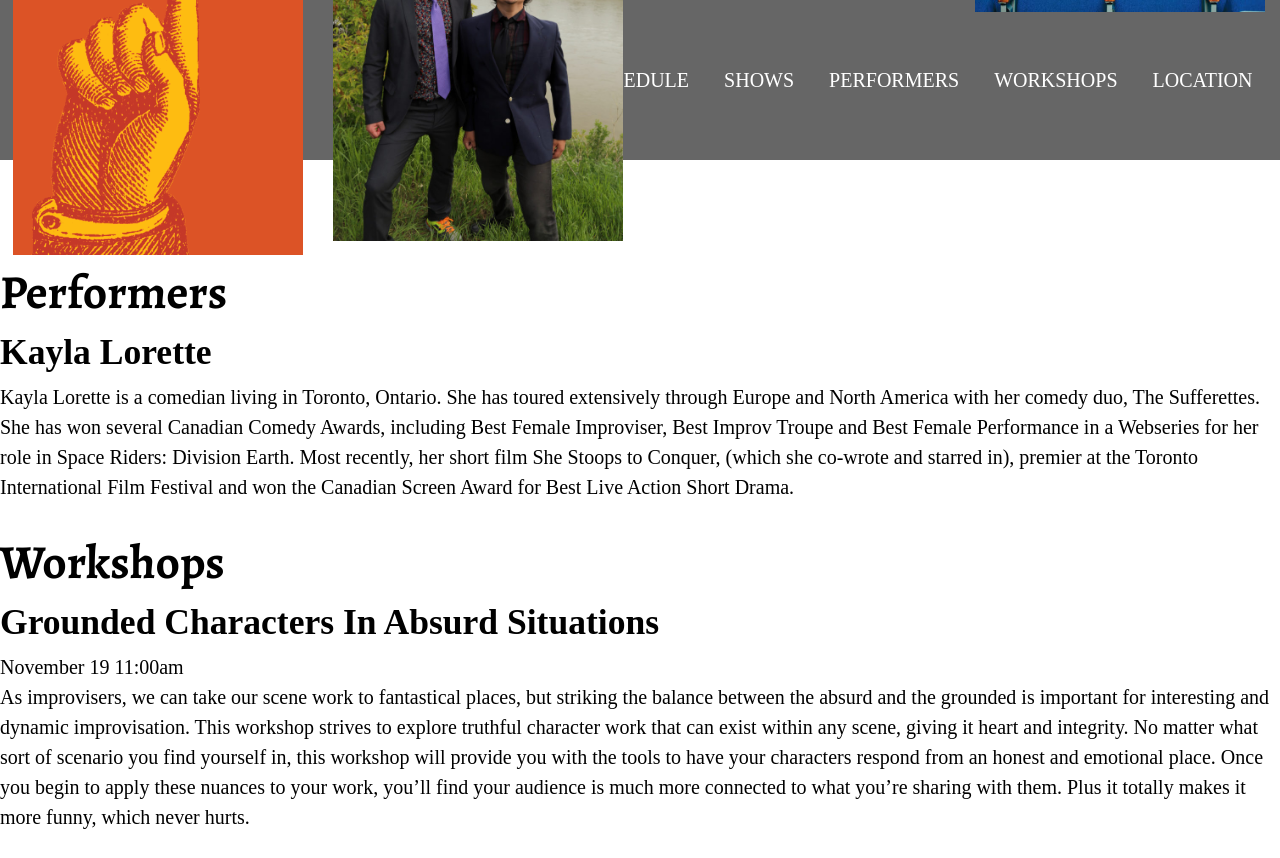
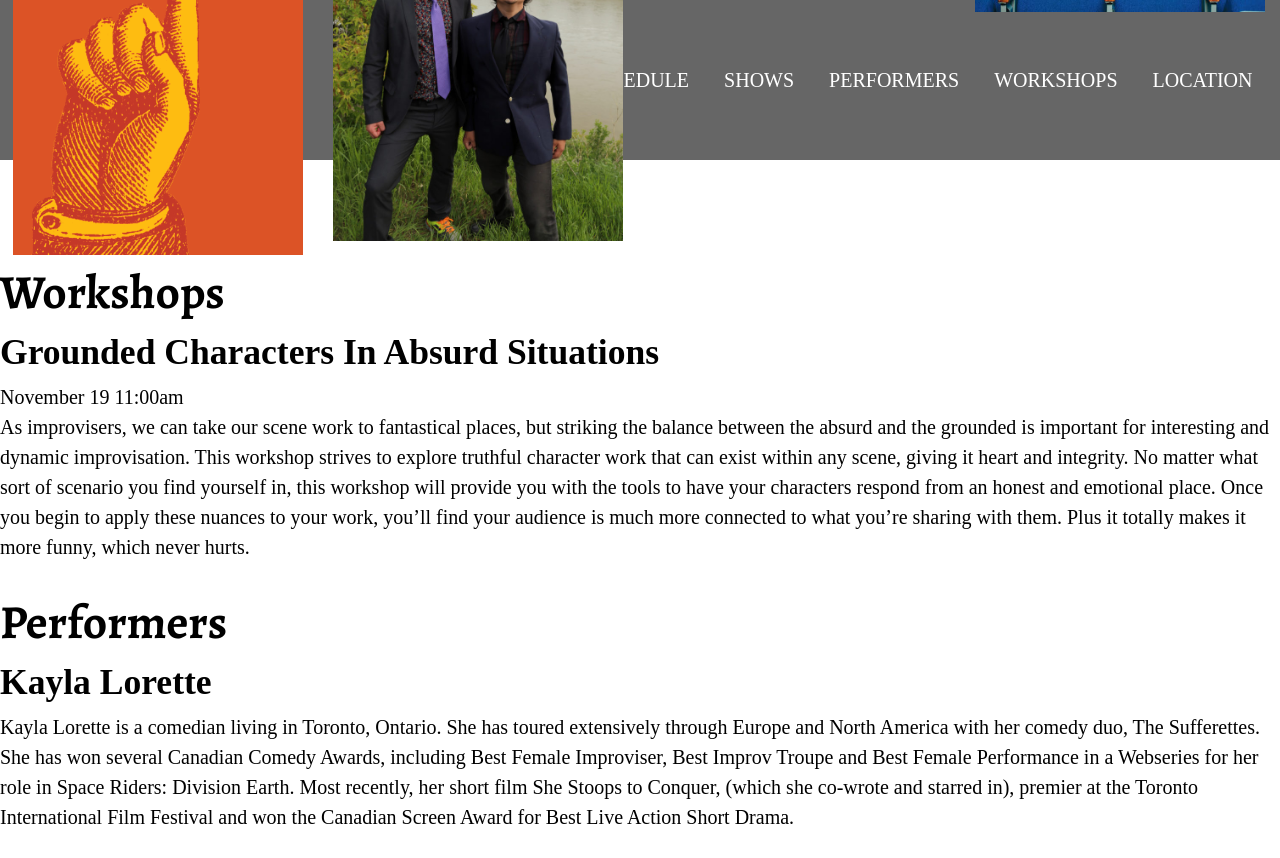
Before and after one commit to babycourageous/thelastseenfestival.com, a Jekyll site: the page built from index.html, in a window 1280 px wide and 1400 px high, scrolled down 1966 px, cut to the strip 0-858 px from the top of the window. Built offline with Jekyll 4.4.1, drawn with Linux system fonts in a browser that asks for light colours; some web fonts are replaced; some of the changed lines change nothing that is shown.

Commit message:
Swap section order

```diff
--- a/index.html
+++ b/index.html
@@ -6,7 +6,7 @@ layout: default
 {% include about.html %}
 {% include schedule.html %}
 {% include shows.html %}
+{% include workshops.html %}
 {% include performers.html %}
-{% include workshops.html %}
 {% include location.html %}
 {% include footer.html %}
```
